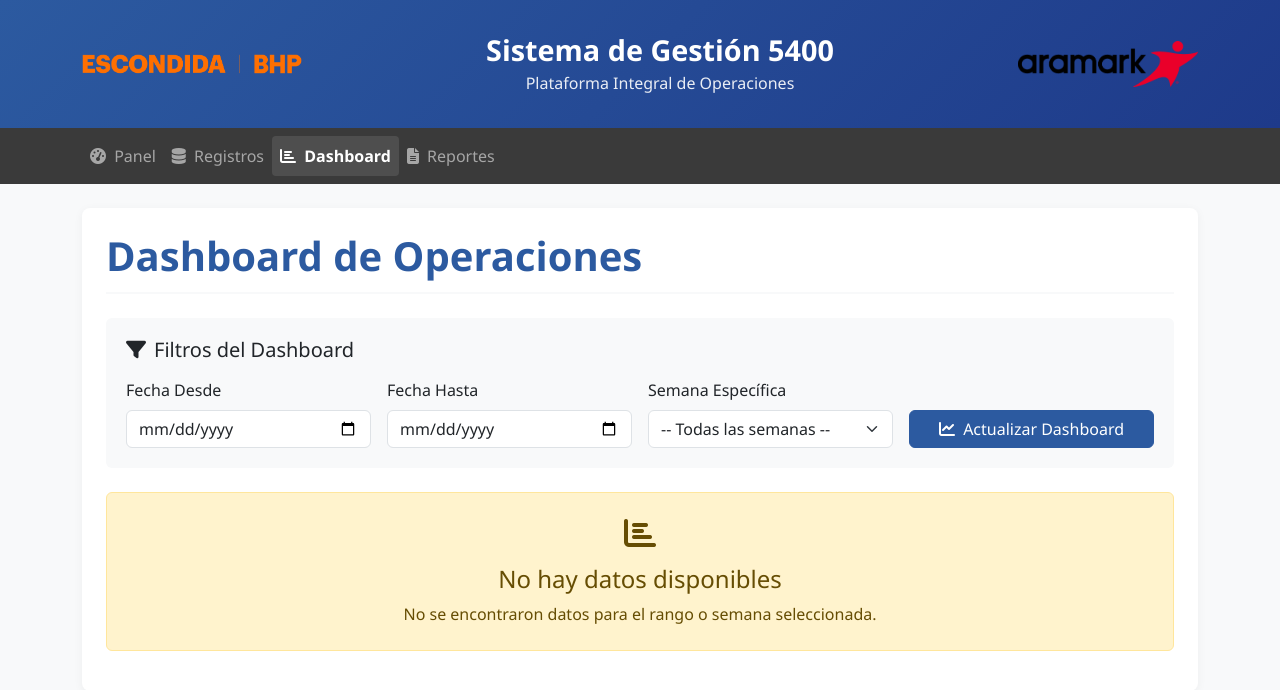
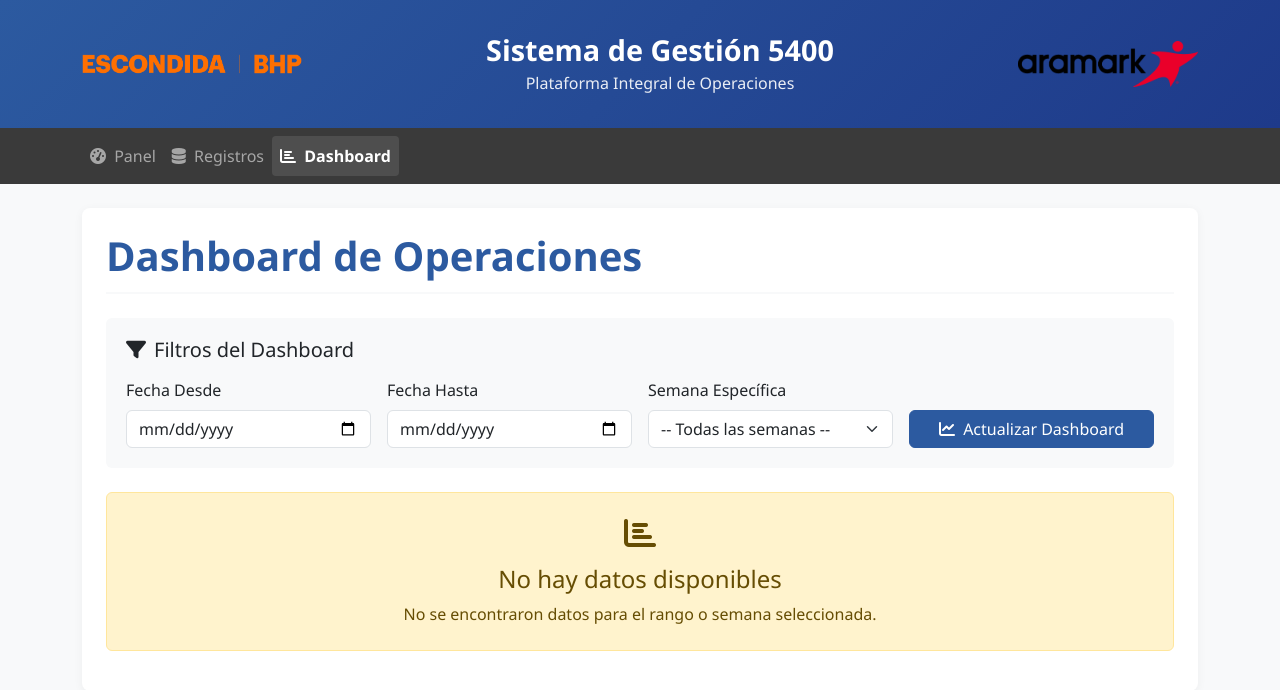
Before and after one commit to Javier-9690/5S, a Flask app: page /dashboard in a window 1280 px wide. Shown: the top 690 px of the page. Run offline with Flask 3, Linux system fonts and the light colour scheme; parts of the project's set-up code (start-up, migrations or seed data) failed here and were passed over; some libraries are stand-ins or nearby versions.

Commit message:
Update base.html

```diff
--- a/templates/base.html
+++ b/templates/base.html
@@ -287,11 +287,6 @@
             <i class="fas fa-chart-bar me-1"></i> Dashboard
           </a>
         </li>
-        <li class="nav-item">
-          <a class="nav-link {% if request.endpoint=='reportes' %}active{% endif %}" href="{{ url_for('reportes') }}">
-            <i class="fas fa-file-alt me-1"></i> Reportes
-          </a>
-        </li>
       </ul>
     </div>
   </div>
```
